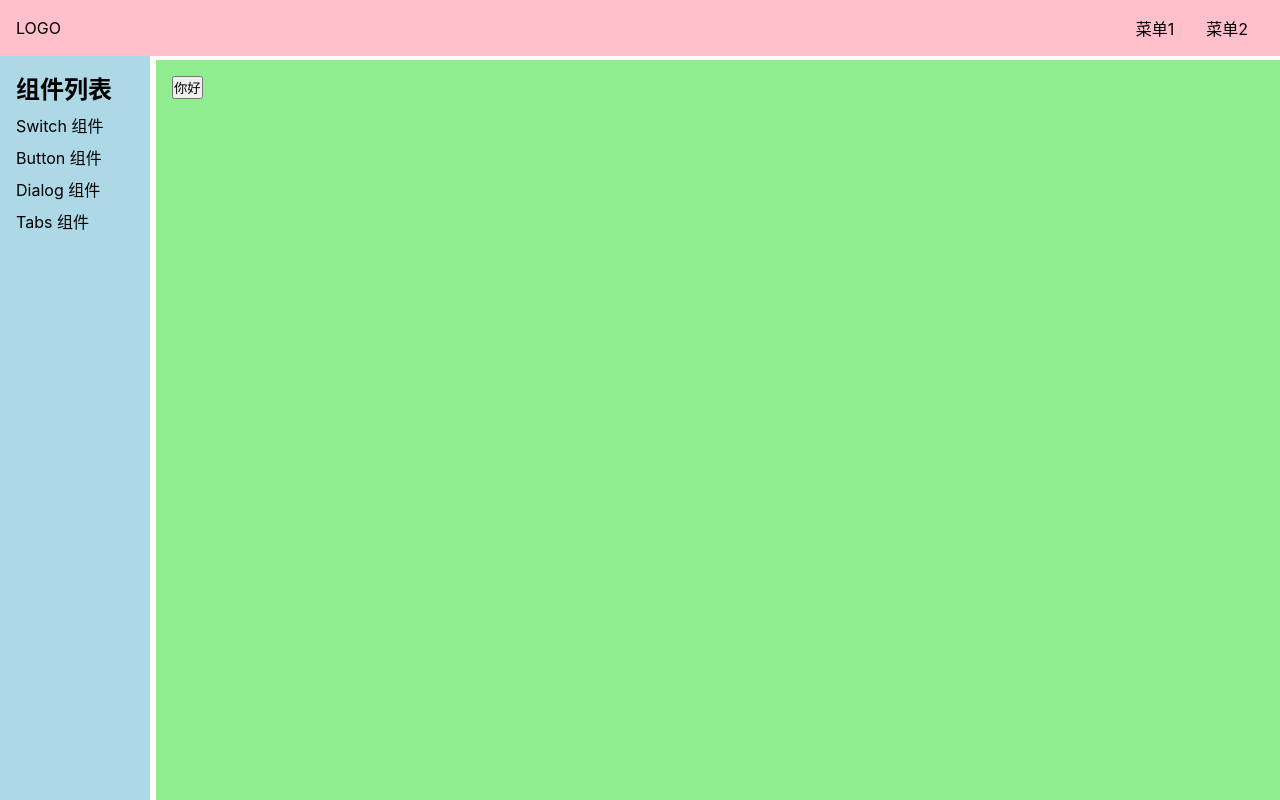
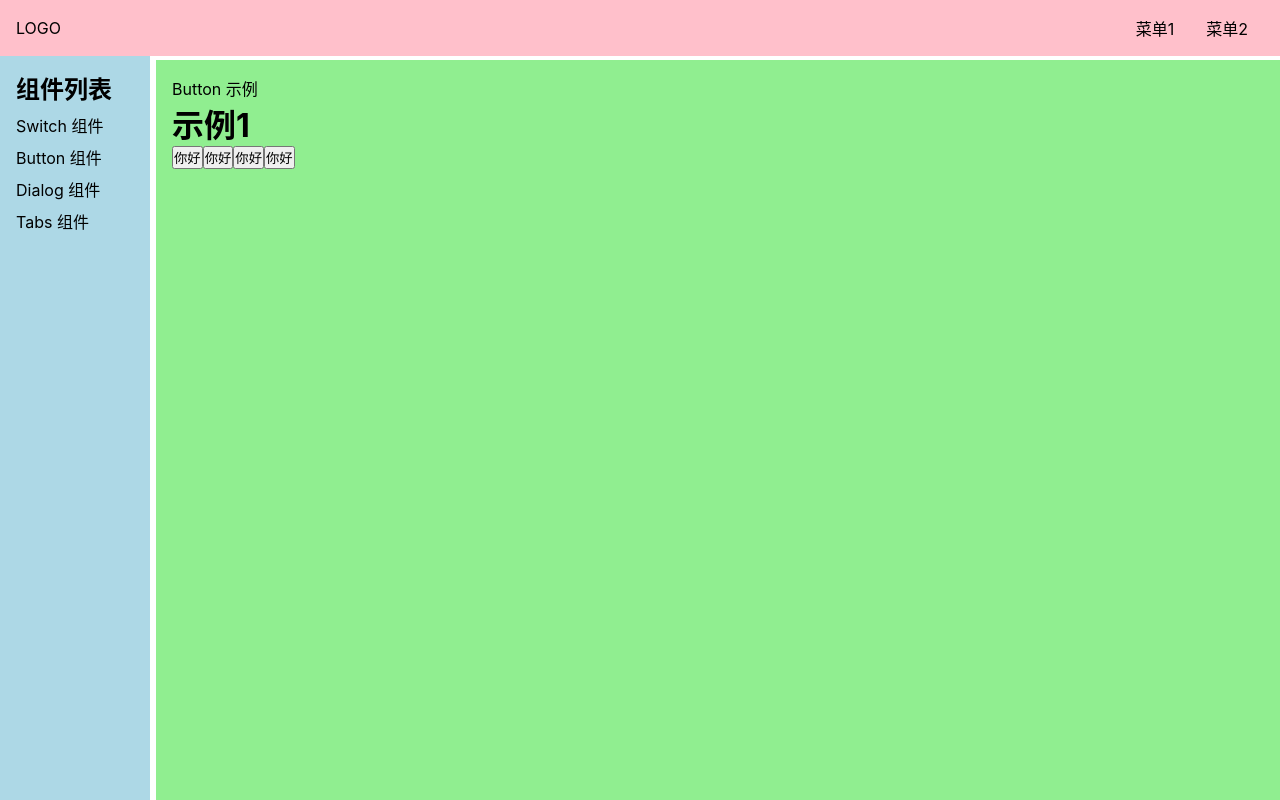
Before and after one commit to wujiess/gulu-ui-2, a Vue app: page /#/doc/button in a window 1280 px wide. Built offline with nearby package versions, Linux system fonts and the light colour scheme.

Commit message:
添加 theme 属性

```diff
--- a/src/components/ButtonDemo.vue
+++ b/src/components/ButtonDemo.vue
@@ -1,10 +1,20 @@
 <template>
-  <Button>你好</Button>
+  <div>Button 示例</div>
+  <h1>示例1</h1>
+  <div>
+    <Button>你好</Button>
+    <Button theme="button">你好</Button>
+    <Button theme="link">你好</Button>
+    <Button theme="text">你好</Button>
+  </div>
 </template>
 <script>
 import Button from "../lib/Button.vue";
 export default {
   components: { Button },
-  setup() {},
+  setup() {
+    const onClick = () => {};
+    return { onClick };
+  },
 };
 </script>
--- a/src/lib/Button.vue
+++ b/src/lib/Button.vue
@@ -1,3 +1,15 @@
 <template>
-  <button><slot /></button>
+  <button class="gulu-button" :class="`theme-${theme}`"><slot /></button>
 </template>
+<script lang="ts">
+export default {
+  props: {
+    theme: {
+      type: String,
+      default: "button",
+    },
+  },
+};
+</script>
+<style lang="scss" scoped>
+</style>
```
